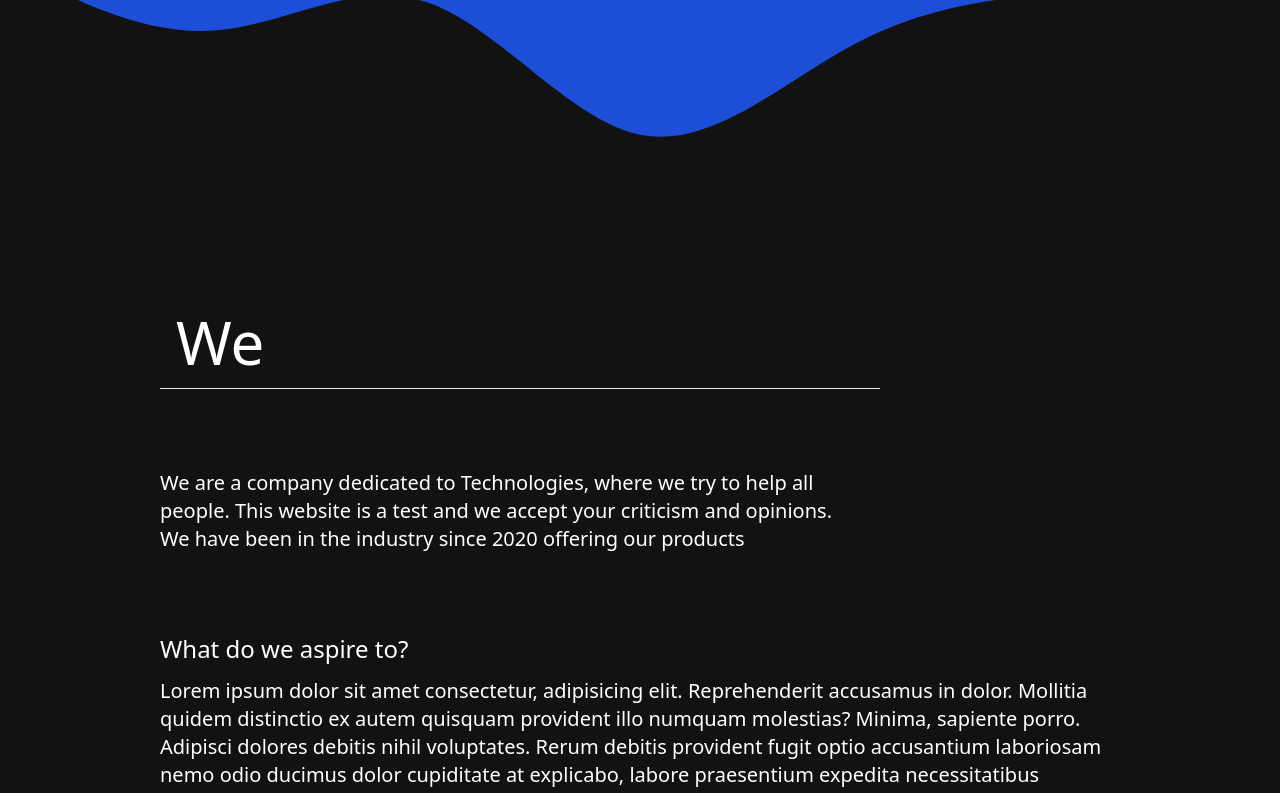
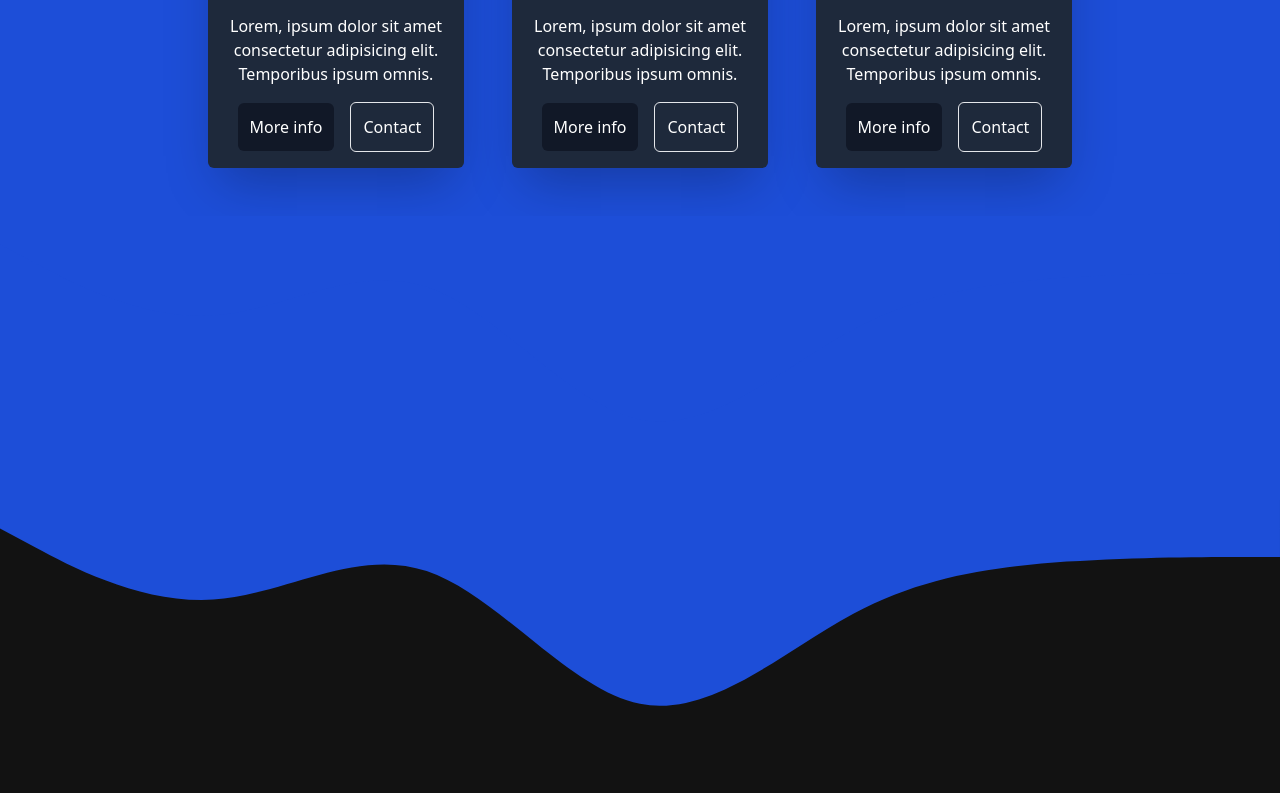
Before and after one commit to tomasquinteros/landing-page, a React (Vite) app: page / in a window 1280 px wide. Shown: the part 2913-3706 px from the top of the page. Built offline with nearby package versions, Linux system fonts and the light colour scheme.

Commit message:
Import wave and styles o wave

```diff
--- a/src/components/Contact/Contact.jsx
+++ b/src/components/Contact/Contact.jsx
@@ -3,11 +3,14 @@ import { AiOutlineCloseCircle } from "react-icons/ai"
 import { Form } from "./Form";
 import { motion } from "framer-motion"
 import {FastContact} from "./FastContact";
-
+import { waveTop } from "../../data/styles";
 
 const Contact = () => {
    const [openModal, setOpenModal] = useState(false);
    return (
+      <div className="w-full">
+         {waveTop}
+         <div className='flex flex-col items-center bg-blue-700'>
             <div id="Contact" className="flex flex-col gap-5 w-3/4 mb-12">
                <h2 className="text-4xl md:text-6xl font-medium text-white border-b p-8">Contact</h2>
                <div className="flex flex-col md:flex-row items-center justify-between gap-20 p-8">
@@ -36,6 +39,8 @@ const Contact = () => {
                   </div>
                   : null}
             </div>
+         </div>
+      </div>
    )
 }
 
--- a/src/components/products/Product.jsx
+++ b/src/components/products/Product.jsx
@@ -1,10 +1,14 @@
 import { ListOfProduct } from "./ListOfProduct";
 import products from "../../data/product.json"
-import { useLocation } from 'react-router-dom';
+import { waveBottom, waveTop } from '../../data/styles';
+
+
 const Product = () => {
-   console.log(useLocation())
 
    return (
+      <div id='wave-container' className="w-full">
+         {waveTop}
+         <div className='flex flex-col items-center bg-blue-700'>
             <section id="product" className="flex flex-col items-center justify-center gap-8 mt-16 min-h-screen w-3/4 mb-12 lg:mb-0">
                <h2 className="text-6xl">Our Products</h2>
                <p className="text-xl text-slate-400">Some product we have in stock </p>
@@ -14,6 +18,9 @@ const Product = () => {
                   </article>
                </div>
             </section>
+         </div>
+         {waveBottom}
+      </div>
    )
 }
 
```
Lines whose indentation alone changed are shown as unchanged.
